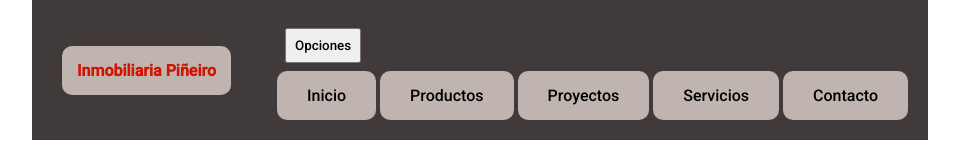
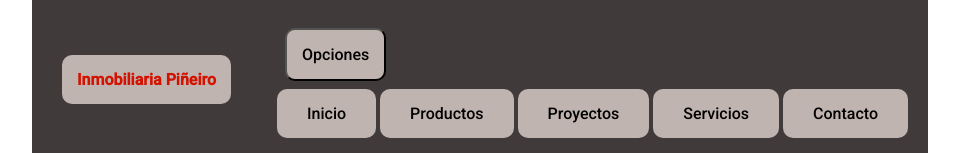
Before and after one commit to mateopineiroa/Inmobiliaria-Pineiro, a plain HTML site: page Vistas/Productos.html in a window 1280 px wide. Shown: the top 153 px of the page, without its empty margins (160-1119 px from the left). Drawn offline with Linux system fonts and the light colour scheme.

Commit message:
Commiteo por que me obliga, solo quiero ver el otro branch

```diff
--- a/CSS/indexStyles.css
+++ b/CSS/indexStyles.css
@@ -44,7 +44,7 @@ nav, ul, li, h3 {
     margin: 20px;
 }
 
-li{
+li, .tog{
     text-decoration: none;
     font-size: 1rem;
     background: #BFB4B0;
--- a/Vistas/Productos.html
+++ b/Vistas/Productos.html
@@ -11,7 +11,7 @@
     <header>
         <h1>Inmobiliaria Piñeiro</h1>
         <nav>
-            <button class="toggle">Opciones</button>
+            <button class="tog">Opciones</button>
             <div class="mostrar">
                 <ul>
                     <li><a href="../index.html">Inicio</a></li>
```
